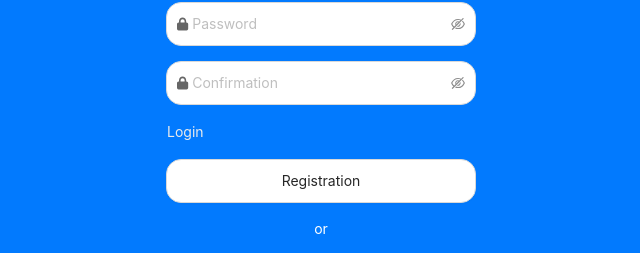
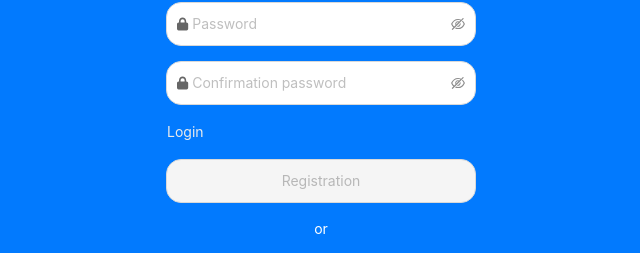
Before and after one commit to krilpil/noorsoft, a React (Create React App) app: page /registration in a window 1280 px wide. Shown: the part 346-599 px from the top of the page, without its empty margins (319-959 px from the left). Built offline with nearby package versions, Linux system fonts and the light colour scheme; no server answers.

Commit message:
Added additional validation for password input

```diff
--- a/src/pages/login/login-page.tsx
+++ b/src/pages/login/login-page.tsx
@@ -19,8 +19,7 @@ const validationSchema = yup.object().shape({
         .required('Email is required!'),
     password: yup
         .string()
-        .min(8, 'The password length is less than 8 characters!')
-        .required('Password is required!'),
+        .required('Password is required!')
 })
 
 const LoginPage = (): JSX.Element => {
--- a/src/pages/registration/registration-page.tsx
+++ b/src/pages/registration/registration-page.tsx
@@ -5,38 +5,85 @@ import {IconGoogle, IconLock, IconUserAstronaut, IconVK} from "../../components/
 import {FormPageWrapper} from "../../components/form/form-page-wrapper/styled-components";
 import {Link} from "react-router-dom";
 import {message} from "antd";
+import * as yup from "yup";
+import {useFormik} from "formik";
 
 const notWorking = () => {
     message.info('Temporarily not working')
 }
 
+const validationSchema = yup.object().shape({
+    email: yup
+        .string()
+        .required('Email is required!')
+        .email('Enter a valid email!'),
+    password: yup
+        .string()
+        .required('Password is required!')
+        .min(8, 'The password length is less than 8 characters!')
+        .matches(/[A-Z]/, 'The password must contain uppercase letters!')
+        .matches(/[a-z]/, 'The password must contain lowercase letters!')
+        .matches(/[0-9]/, 'The password must contain numbers!'),
+    confirmationPassword: yup
+        .string()
+        .required('Confirm your password!')
+        .oneOf([yup.ref('password')], `Passwords don't match!`)
+})
+
 const RegistrationPage = () => {
+    const formik = useFormik({
+        initialValues: {
+            email: '',
+            password: '',
+            confirmationPassword: ''
+        },
+        validateOnBlur: true,
+        validationSchema: validationSchema,
+        onSubmit: (values) => {
+            console.log(values)
+        },
+    })
+
     return (
         <FormPageWrapper>
-            <Form>
+            <Form onSubmit={formik.handleSubmit}>
                 <Title level={1}>Registration</Title>
                 <FormParagraph
-                    errors={{}}
-                    touchedForm={false}
+                    errors={formik.errors}
+                    touchedForm={
+                        formik.touched.password && (formik.touched.email || formik.touched.confirmationPassword)
+                    }
                 >
                     Enter your email and password to register.
                 </FormParagraph>
                 <Input
+                    status={formik.errors.email && formik.touched.email ? 'error' : ''}
                     id={'email'}
                     name={'email'}
+                    onChange={formik.handleChange}
+                    onBlur={formik.handleBlur}
+                    value={formik.values.email}
                     placeholder="Email"
                     prefix={<IconUserAstronaut/>}
                 />
                 <Password
+                    status={formik.errors.password && formik.touched.password ? 'error' : ''}
                     id={'password'}
                     name={'password'}
+                    onChange={formik.handleChange}
+                    onBlur={formik.handleBlur}
+                    value={formik.values.password}
                     placeholder="Password"
                     prefix={<IconLock/>}
                 />
                 <Password
-                    id={'password'}
-                    name={'password'}
-                    placeholder="Confirmation"
+                    status={formik.errors.confirmationPassword && formik.touched.confirmationPassword ? 'error' : ''}
+                    id={'confirmationPassword'}
+                    name={'confirmationPassword'}
+                    onChange={formik.handleChange}
+                    onBlur={formik.handleBlur}
+                    value={formik.values.confirmationPassword}
+                    placeholder="Confirmation password"
                     prefix={<IconLock/>}
                 />
                 <Helpers content={'between'}>
@@ -46,6 +93,7 @@ const RegistrationPage = () => {
                     block
                     id={'button'}
                     htmlType={'submit'}
+                    disabled={!formik.isValid || !formik.dirty}
                 >
                     Registration
                 </Button>
```
